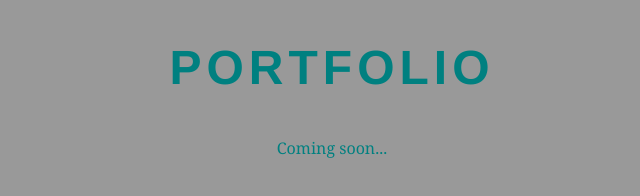
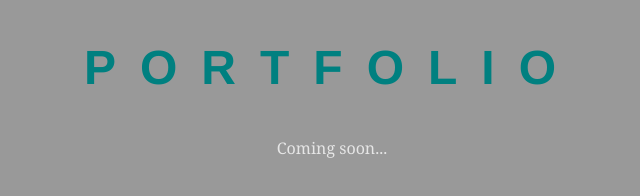
Before and after one commit to adelekyriacou/adelekyriacou.github.io, a plain HTML site: page index.html in a window 1280 px wide. Shown: the whole page, without its empty margins (308-948 px from the left). Drawn offline with Linux system fonts and the light colour scheme.

Commit message:
Adjust colouring and unit of letter spacing from px to em

```diff
--- a/stylesheet.css
+++ b/stylesheet.css
@@ -3,14 +3,15 @@ body {
   font-family: Helvetica, Arial, sans-serif;
   line-height: 1.5;
   background-color: #999;
-  color: #008080;
+  color: #e6e6e6;
 }
 
 h1 {
   font-size: 3em;
   text-transform: uppercase;
   text-align: center;
-  letter-spacing: 5px;
+  letter-spacing: 0.5em;
+  color: #008080;
 }
 
 p {
```
